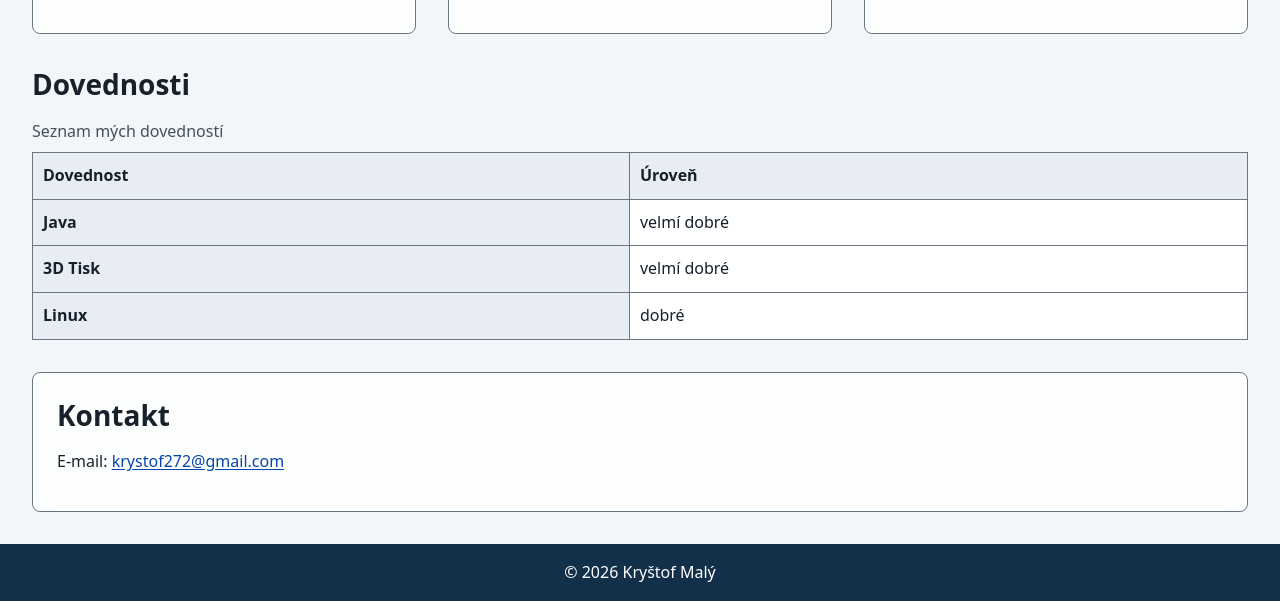
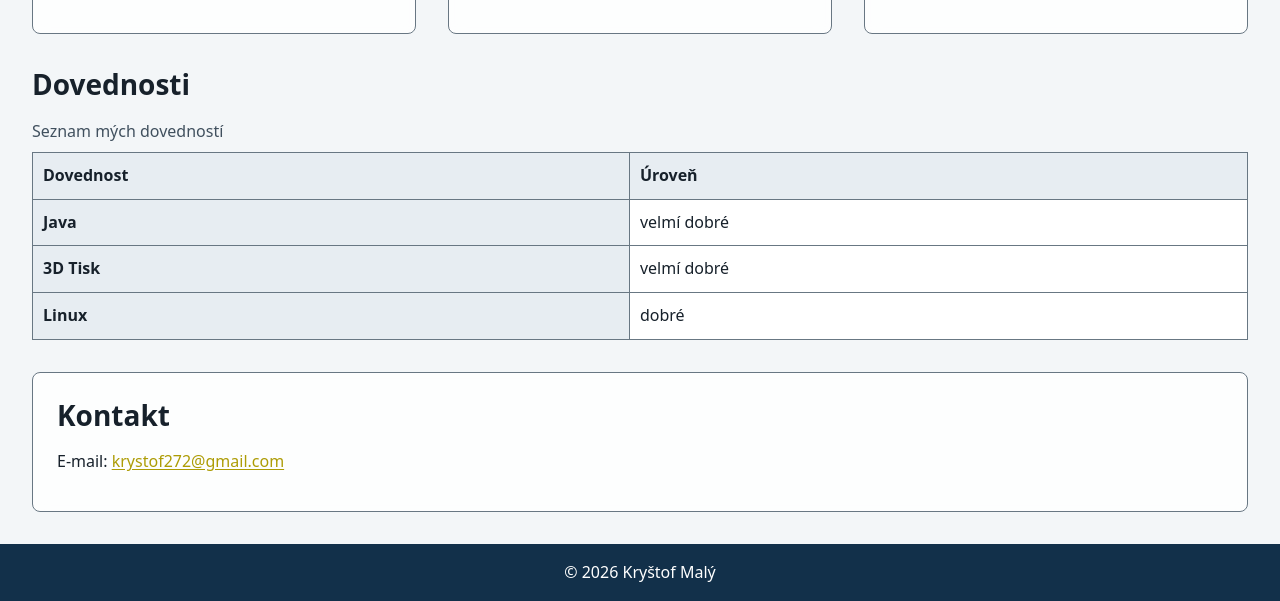
Before and after one commit to Krystof272/osobni-stranka, a plain HTML site: page index.html in a window 1280 px wide. Shown: the part 1165-1766 px from the top of the page. Drawn offline with Linux system fonts and the light colour scheme.

Commit message:
style: druhá barva odkazů

```diff
--- a/css/style.css
+++ b/css/style.css
@@ -4,7 +4,7 @@
   --surface: #ffffff;
   --text: #17212b;
   --muted-text: #40505e;
-  --link: #0645ad;
+  --link: #ad9c06;
   --header-background: #12304a;
   --border: #687783;
   --table-header-background: #e7edf2;
```
